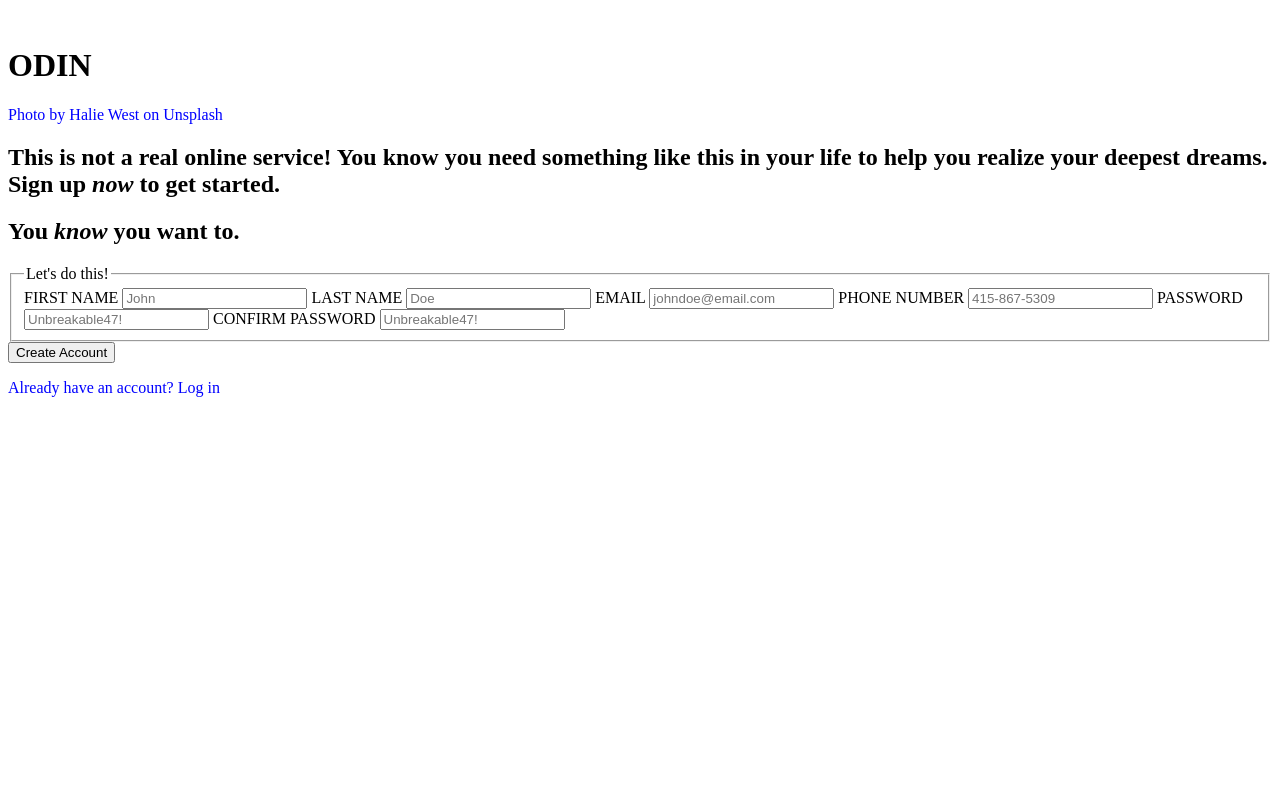
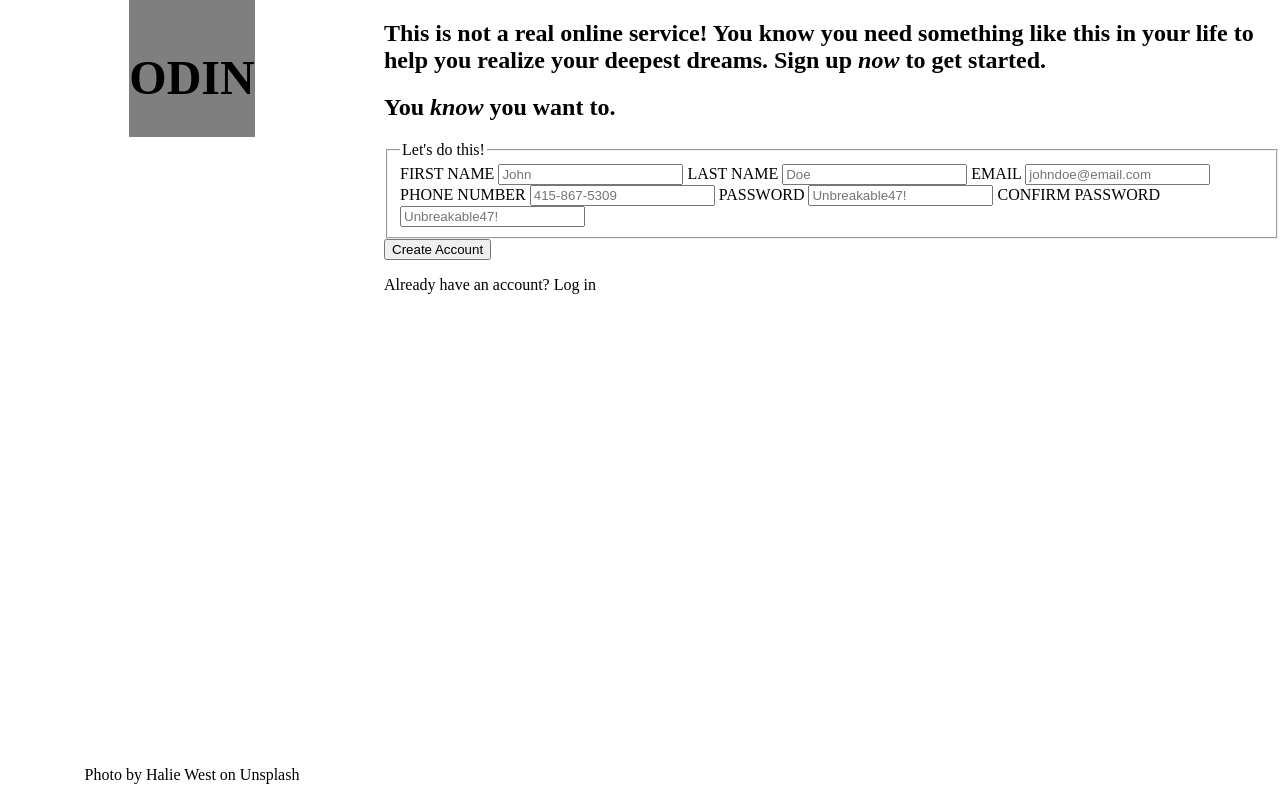
Before and after one commit to KingKlaus21/odin-sign-up-form, a plain HTML site: page index.html in a window 1280 px wide. Drawn offline with Linux system fonts and the light colour scheme.

Commit message:
Align page elements on leaf section to take up whole page and spread out

```diff
--- a/index.html
+++ b/index.html
@@ -8,11 +8,11 @@
 </head>
 <body>
     <div class="background-leaves">
-        <div class="trasnparent-bar">
+        <div class="transparent-bar">
             <img>
             <h1>ODIN</h1>
         </div>
-        <p>Photo by <a>Halie West</a> on <a>Unsplash</a></p>
+        <p class="photo-credit">Photo by <a>Halie West</a> on <a>Unsplash</a></p>
     </div>
     <div class="main-content-container">
         <form action="example.com/path" mathod="post">
--- a/styles.css
+++ b/styles.css
@@ -1,3 +1,39 @@
-p {
-    color: blue;
+body {
+    display: flex;
+    flex-direction: row;
+
+    margin: 0px;
+    height: 100vh;
 }
+
+h1 {
+    font-size: 48px;
+}
+
+.background-leaves {
+    display: flex;
+    flex-direction: column;
+    justify-content: space-between;
+    align-items: center;
+
+    flex: 0.3;
+
+}
+
+.transparent-bar {
+    background-color: rgba(0,0,0,0.5);
+}
+
+.main-content-container {
+    display: flex;
+    flex-direction: column;
+
+    flex: 0.7;
+}
+
+/*
+h1 - 32-48px
+h2 - 24-40px
+h3 - 20-32px
+p  - 16-18px
+*/
```
